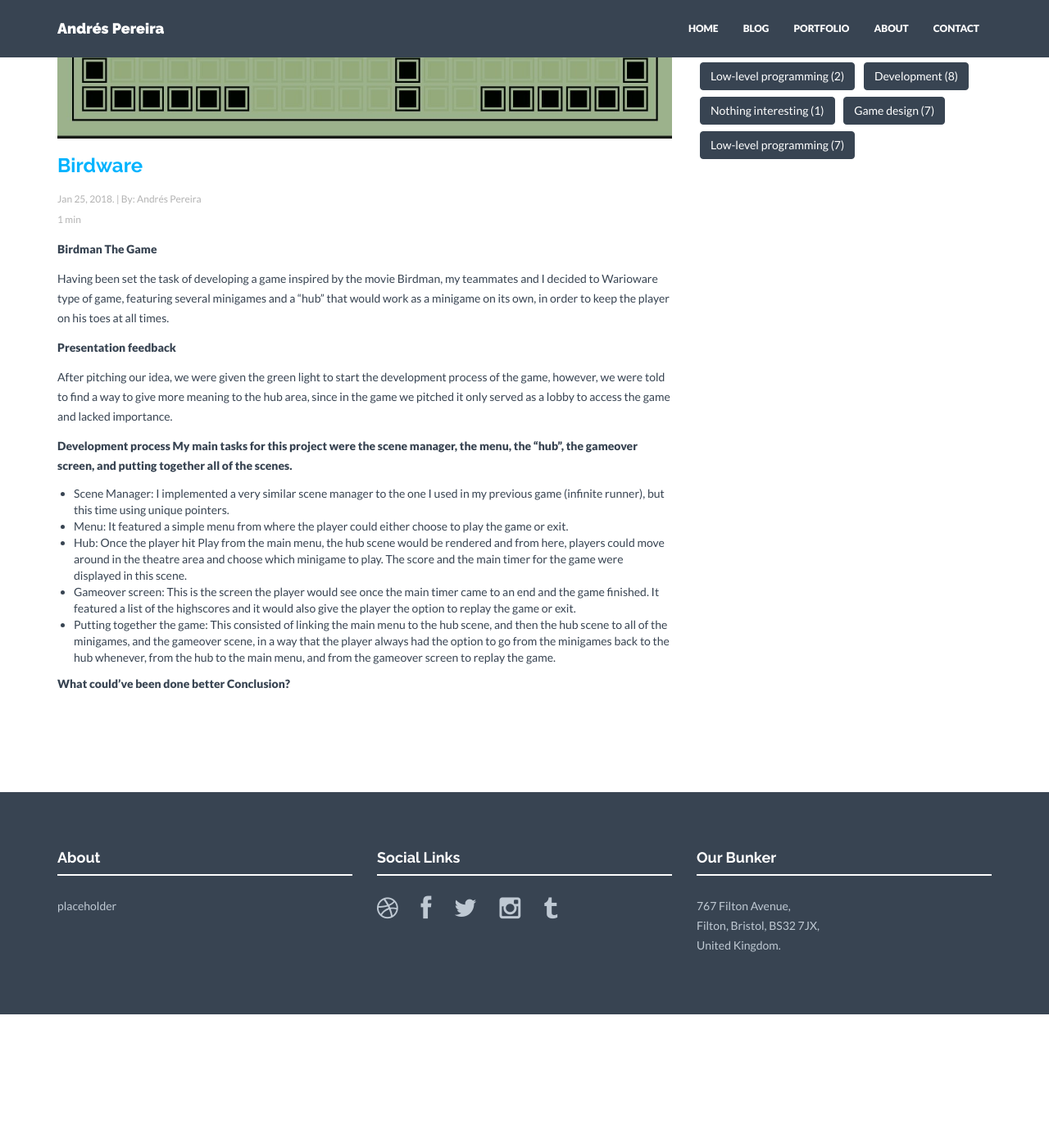
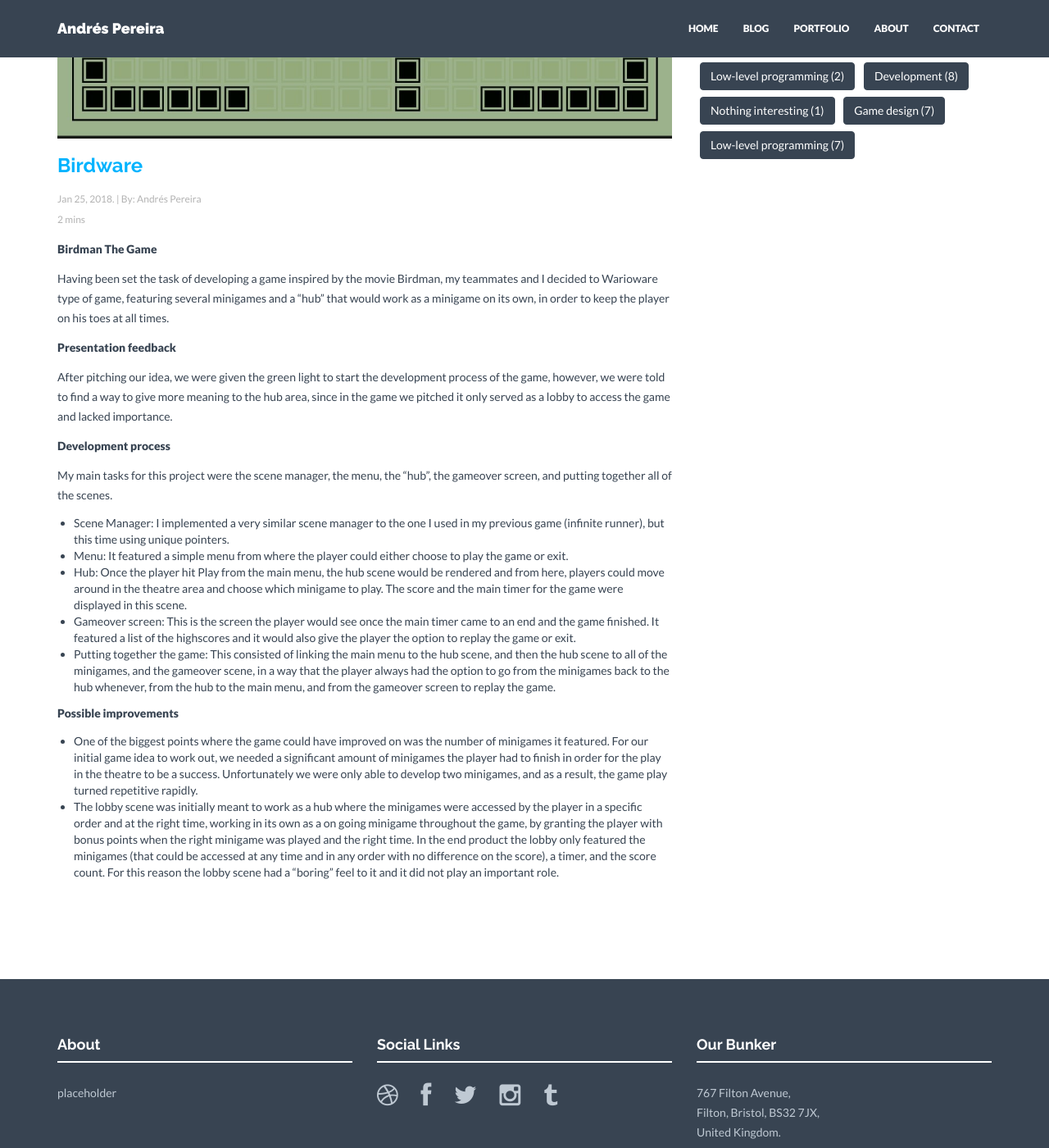
Before and after one commit to AGPO93/AGPO93.github.io, a Jekyll site: the page built from _posts/2018-04-04-BirdmanGame.markdown, in a window 1280 px wide and 1400 px high, scrolled down 1120 px. Shown: the whole window at 82% size. Built offline with Jekyll 4.4.1, drawn with Linux system fonts in a browser that asks for light colours; nearby versions of some CDN libraries; before the commit the page ends 2357 px from its top, so only the background shows below that.

Commit message:
Update 2018-04-04-BirdmanGame.markdown

```diff
--- a/_posts/2018-04-04-BirdmanGame.markdown
+++ b/_posts/2018-04-04-BirdmanGame.markdown
@@ -21,6 +21,7 @@ thumb: c_thumb.jpg
   After pitching our idea, we were given the green light to start the development process of the game, however, we were told to find a way  to give more meaning to the hub area, since in the game we pitched it only served as a lobby to access the game and lacked importance.
 
 <b>Development process<b/>
+
   My main tasks for this project were the scene manager, the menu, the "hub", the gameover screen, and putting together all of the scenes.
 
   - Scene Manager: I implemented a very similar scene manager to the one I used in my previous game (infinite runner), but this time using     unique pointers.
@@ -30,5 +31,7 @@ thumb: c_thumb.jpg
   - Putting together the game: This consisted of linking the main menu to the hub scene, and then the hub scene to all of the minigames, and the gameover scene, in a way that the player always had the option to go from the minigames back to the hub whenever, from the hub to the main menu, and from the gameover screen to replay the game.
 
 
-<b>What could've been done better<b/>
-<b>Conclusion?<b/>
+<b>Possible improvements<b/>
+
+ - One of the biggest points where the game could have improved on was the number of minigames it featured. For our initial game idea to work out, we needed a significant amount of minigames the player had to finish in order for the play in the theatre to be a success. Unfortunately we were only able to develop two minigames, and as a result, the game play turned repetitive rapidly.
+ - The lobby scene was initially meant to work as a hub where the minigames were accessed by the player in a specific order and at the right time, working in its own as a on going minigame throughout the game, by granting the player with bonus points when the right minigame was played and the right time. In the end product the lobby only featured the minigames (that could be accessed at any time and in any order with no difference on the score), a timer, and the score count. For this reason the lobby scene had a "boring" feel to it and it did not play an important role.
```
